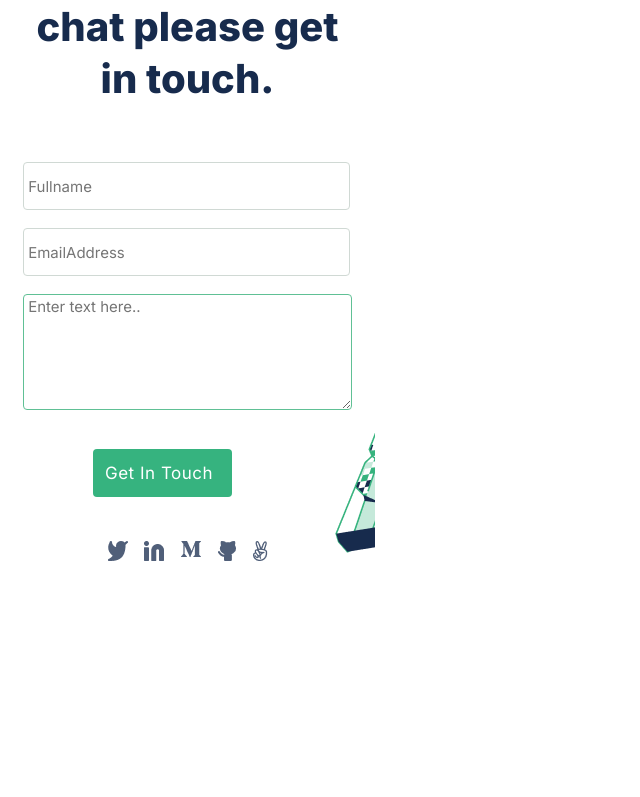
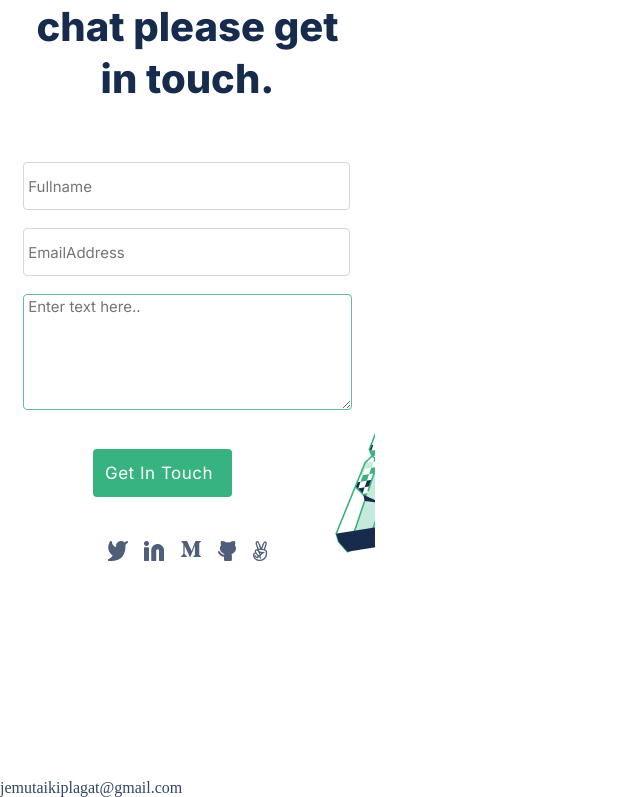
Before and after one commit to jemutakiplagat/MOBILE-VERSION, a website: page index.html in a window 1280 px wide. Shown: the part 5936-6733 px from the top of the page, without its empty margins (0-640 px from the left). Drawn offline with nearby package versions, Linux system fonts and the light colour scheme.

Commit message:
add the emailsection after footer

```diff
--- a/index.html
+++ b/index.html
@@ -230,7 +230,7 @@
             </div>
         </section>
     </footer>
-
+    <a class="my-email" href="#">jemutaikiplagat@gmail.com</a>
 </section>
 </body>
 </html>
--- a/style.css
+++ b/style.css
@@ -3,6 +3,9 @@
 * {
   padding: 0;
   margin: 0;
+}
+body{
+  align-items: center;
 }
 
 .main-mobile {
@@ -11,6 +14,8 @@
   height: 6715px;
   background: #fff;
   overflow-x: hidden;
+  align-items: center;
+
 }
 
 nav {
@@ -994,3 +999,6 @@ button:active {
   padding: 0.75rem;
   margin-top: 2rem;;
  }
+ .my-email{
+
+ }
```
